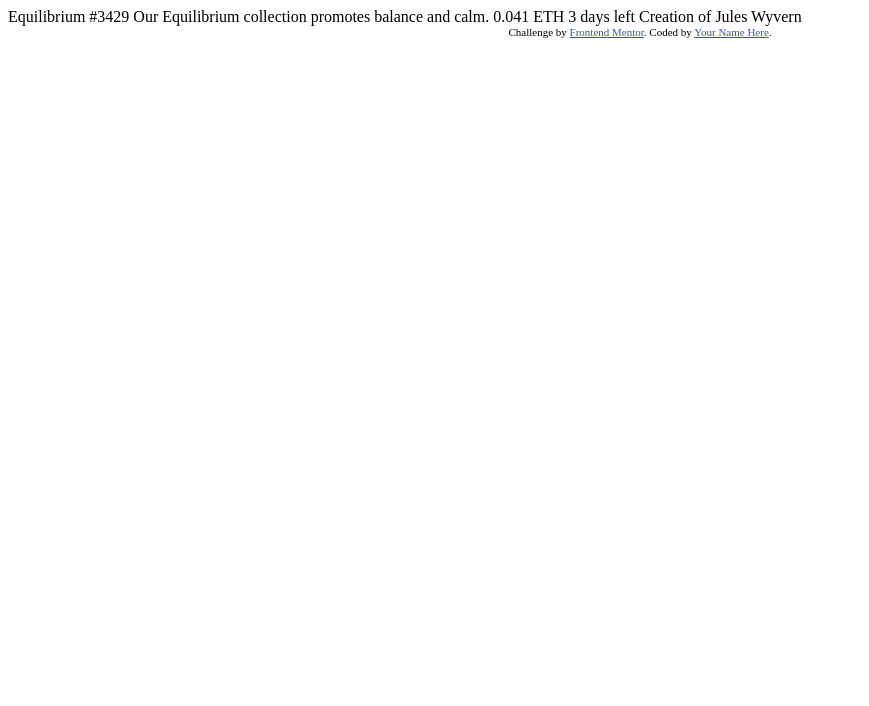
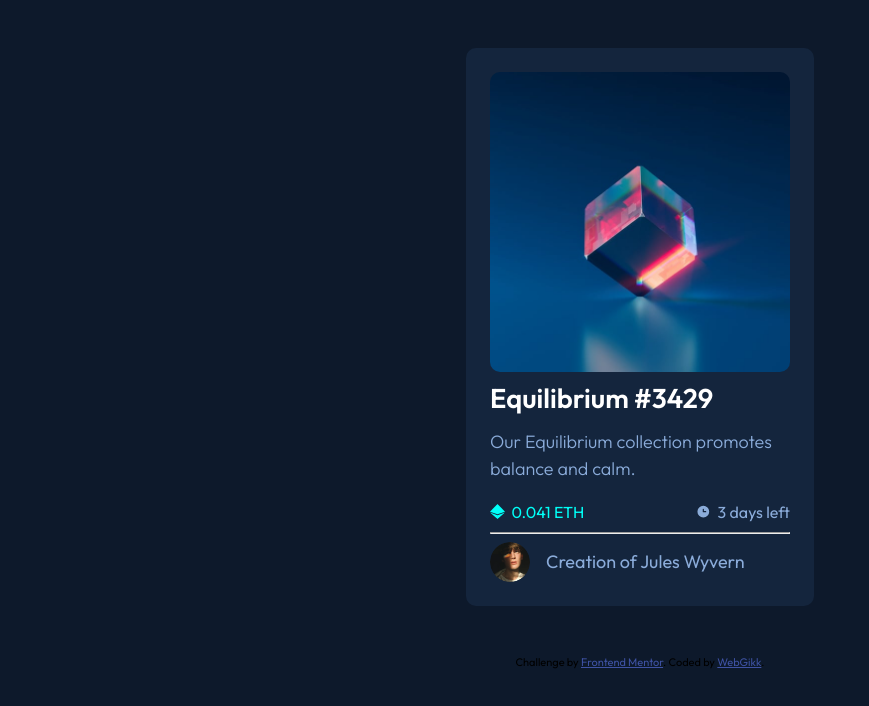
Before and after one commit to webgikk/NFT_Card, a plain HTML site: page index.html in a window 1280 px wide. Shown: the whole page, without its empty margins (0-869 px from the left). Drawn offline with Linux system fonts and the light colour scheme.

Commit message:
made change

```diff
--- a/index.html
+++ b/index.html
@@ -3,31 +3,43 @@
 <head>
   <meta charset="UTF-8">
   <meta name="viewport" content="width=device-width, initial-scale=1.0"> <!-- displays site properly based on user's device -->
-
   <link rel="icon" type="image/png" sizes="32x32" href="./images/favicon-32x32.png">
-
   <title>Frontend Mentor | NFT preview card component</title>
-
+  <link rel="stylesheet" href="style.css">
   <!-- Feel free to remove these styles or customise in your own stylesheet 👍 -->
-  <style>
-    .attribution { font-size: 11px; text-align: center; }
-    .attribution a { color: hsl(228, 45%, 44%); }
-  </style>
 </head>
 <body>
+  <main>
+    <section class="card">
 
-  Equilibrium #3429
+    <img src="./images/image-equilibrium.jpg" alt="">
 
-  Our Equilibrium collection promotes balance and calm.
+    <h1 class="heading">Equilibrium #3429</h1>
+    <p class="main-p">Our Equilibrium collection promotes balance and calm.</p>
 
-  0.041 ETH
-  3 days left
+    <div class="eth-time">
+      <div class="eth"><img src="./images/icon-ethereum.svg" alt="" aria-hidden="true" class="img-eth"> 0.041 ETH</div>
+      <div class="time"><img src="./images/icon-clock.svg" alt="" aria-hidden="true" class="img-clock">3 days left</div>
+    </div>
 
-  Creation of Jules Wyvern
+  <hr>
 
+  <!-- Avatar -->
+  <div class="avatar">
+    <img src="./images/image-avatar.png" alt="avatar-img" class="avatar-img">
+    <p class="avatar-text">Creation of Jules Wyvern</p>
+  </div>
+
+
+    </section>
+  </main>
+
+  <!-- Footer -->
+  <footer>
   <div class="attribution">
     Challenge by <a href="https://www.frontendmentor.io?ref=challenge" target="_blank">Frontend Mentor</a>.
-    Coded by <a href="#">Your Name Here</a>.
+    Coded by <a href="#">WebGikk</a>.
   </div>
+  </footer>
 </body>
 </html>
--- /dev/null
+++ b/style.css
@@ -0,0 +1,114 @@
+@import url("https://fonts.googleapis.com/css2?family=Outfit:wght@200;300;400;500;600&display=swap");
+
+
+/*
+-- Soft blue: hsl(215, 51%, 70%)
+-- Cyan: hsl(178, 100%, 50%)
+
+-- Very dark blue (main BG): hsl(217, 54%, 11%)
+-- Very dark blue (card BG): hsl(216, 50%, 16%)
+-- Very dark blue (line): hsl(215, 32%, 27%)
+-- White: hsl(0, 0%, 100%) // for h1
+
+-- Font size (paragraph): 18px
+
+-- Font-Family: 'Outfit', sans-serif;
+*/
+
+
+body {
+    font-family: 'Outfit', sans-serif;
+    background-color: hsl(217, 54%, 11%);
+    line-height: 1.5;
+}
+
+/* Section Card */
+.card {
+    background-color: hsl(216, 50%, 16%);
+    border-radius: 10px;
+    margin: 3em auto;
+    padding: 1.5em;
+    max-width: 18.75em;
+}
+
+/* Main Image */
+img {
+    background-size: cover;
+    border-radius: 10px;
+    max-width: 100%;
+    height: 18.75em;
+}
+
+/* Text */
+.heading {
+    margin: 0;
+    font-size: 1.7em;
+    color: hsl(0, 0%, 100%);
+}
+
+.main-p {
+    font-size: 18px;
+    color: hsl(215, 51%, 70%) ;
+    margin-top: 0.5em;
+    font-weight: 300;
+}
+
+.eth {
+    font-size: 650;
+    color: hsl(178, 100%, 50%);
+}
+
+.time {
+    color: hsl(215, 51%, 70%);
+}
+
+.eth , .time {
+    display: flex;
+    align-items: center;
+}
+
+.eth-time {
+    display: flex;
+    align-items: row;
+    justify-content: space-between;
+}
+
+.img-eth, .img-clock {
+    margin-right: 0.4em;
+    height: 15px;
+    width: 15px;
+}
+
+hr {
+    background-color: hsl(215, 32%, 27%);
+}
+
+.avatar {
+    display: flex;
+    flex-direction: row;
+    align-items: center;
+    margin: 0;
+}
+
+.avatar-img {
+    border-radius: 50%;
+    border: 1px solid var(--White);
+    max-height: 2.5em;
+    margin-right: 1em;
+}
+
+.avatar-text {
+    margin: 0;
+    font-size: 18px;
+    color: hsl(215, 51%, 70%) ;
+
+}
+
+
+
+
+
+
+/* -- Footer signature -- */
+.attribution { font-size: 11px; text-align: center; color: var(--White);}
+.attribution a { color: hsl(228, 45%, 44%); }
```
